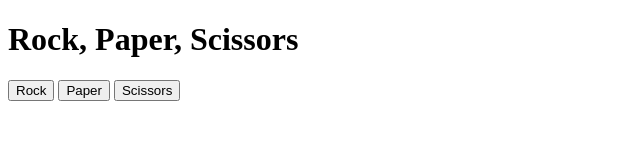
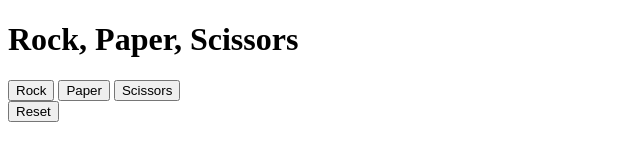
Before and after one commit to kimfom01/Rock-Paper-Scissors, a plain HTML site: page index.html in a window 1280 px wide. Shown: the whole page, without its empty margins (0-640 px from the left). Drawn offline with Linux system fonts and the light colour scheme.

Commit message:
Add container to host button, container for body and reset button

```diff
--- a/index.html
+++ b/index.html
@@ -9,17 +9,21 @@
     <title>Rock Paper Scissors - Odin Project</title>
 </head>
 
-<body>
+<body class="center-container">
     <h1>Rock, Paper, Scissors</h1>
 
-    <button class="rock">Rock</button>
-    <button class="paper">Paper</button>
-    <button class="scissors">Scissors</button>
+    <div class="button-container">
+        <button class="rock">Rock</button>
+        <button class="paper">Paper</button>
+        <button class="scissors">Scissors</button>
+    </div>
 
     <div class="cpu-choice"></div>
     <div class="results"></div>
     <div class="scores"></div>
 
+    <button class="reset">Reset</button>
+
     <script src="index.js"></script>
 </body>
 
```
